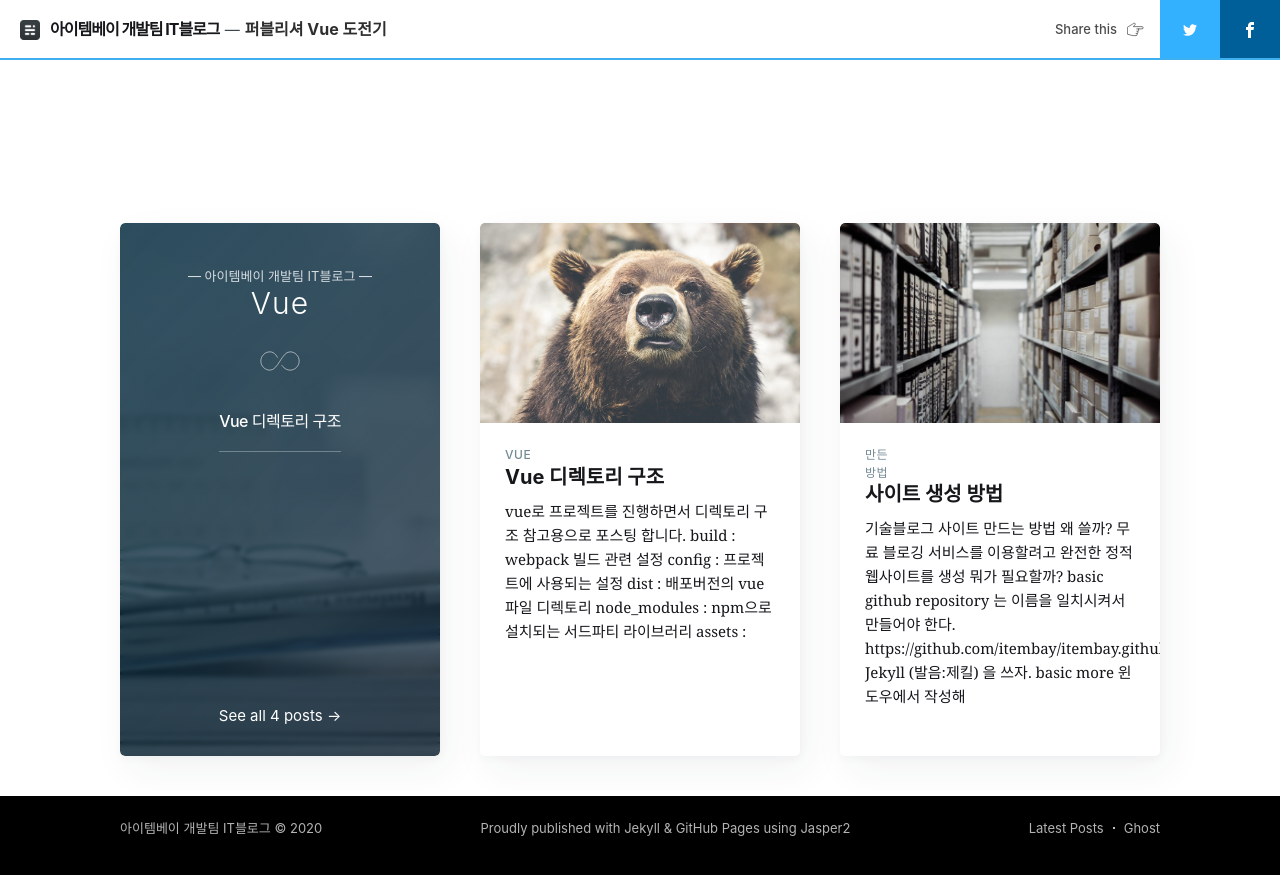
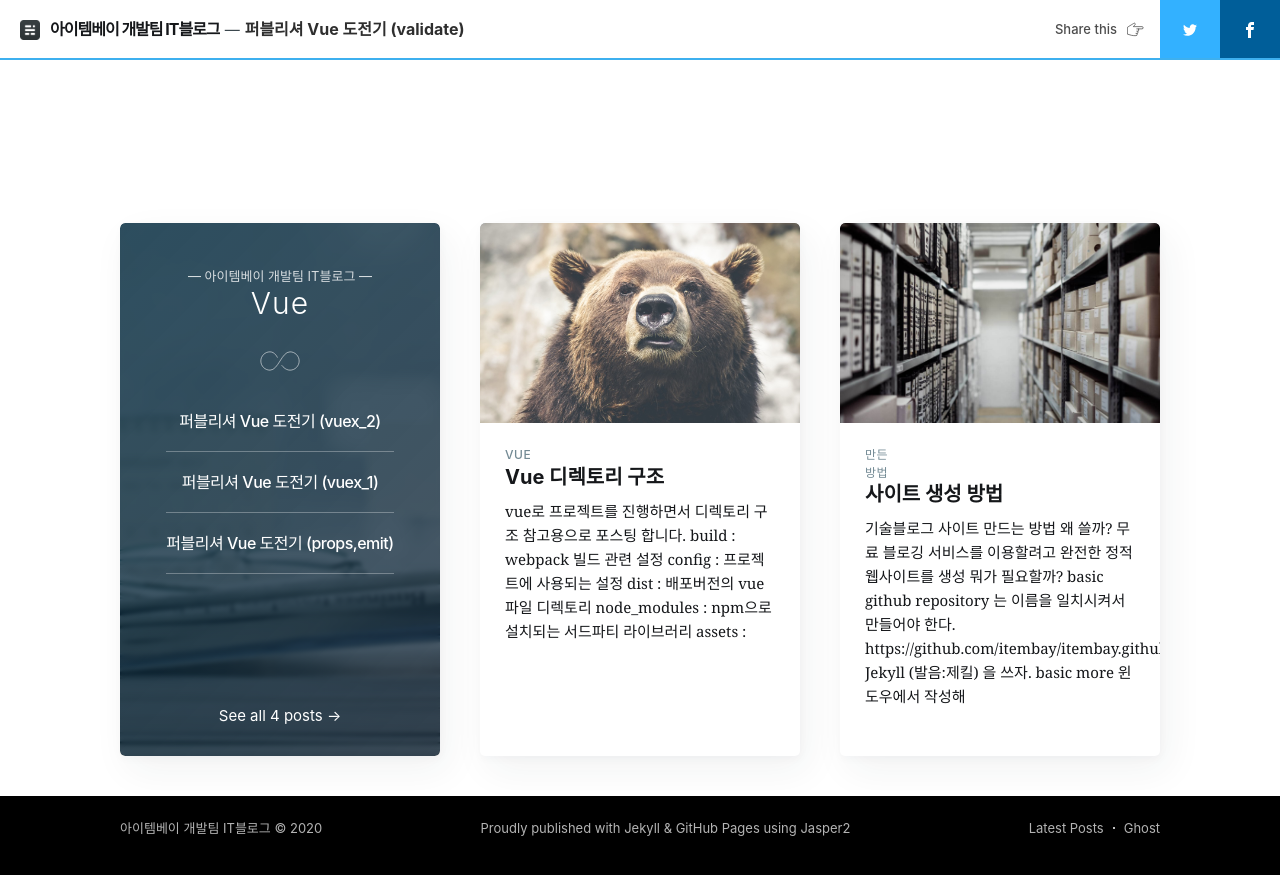
Before and after one commit to itembay/itembay.github.io, a Jekyll site: the page built from _posts/2020-01-30-vue.md, in a window 1280 px wide and 900 px high, scrolled down 4537 px. Shown: the top 875 px of the window. Built offline with Jekyll 4.4.1, drawn with Linux system fonts in a browser that asks for light colours; nearby versions of some CDN libraries; comment, search, counter and statistics services are not loaded; some of the changed text lies outside the part shown.

Commit message:
# 제목변경

```diff
--- a/_posts/2020-01-30-vue.md
+++ b/_posts/2020-01-30-vue.md
@@ -3,7 +3,7 @@
 current: post
 cover: assets/images/design.jpg
 navigation: True
-title: 퍼블리셔 Vue 도전기
+title: 퍼블리셔 Vue 도전기 (validate)
 comments : true
 date: 2020-02-07
 tags: vue validate vee-validate
--- a/_posts/2020-02-26-vue_props.md
+++ b/_posts/2020-02-26-vue_props.md
@@ -3,7 +3,7 @@
 current: post
 cover: assets/images/writing.jpg
 navigation: True
-title: 퍼블리셔 Vue 도전기
+title: 퍼블리셔 Vue 도전기 (props,emit)
 comments : true
 date: 2020-03-03
 tags: vue 데이터통신 props emit
--- a/_posts/2020-03-10-vue-store.md
+++ b/_posts/2020-03-10-vue-store.md
@@ -3,7 +3,7 @@
 current: post
 cover: assets/images/sky.jpg
 navigation: True
-title: 퍼블리셔 Vue 도전기
+title: 퍼블리셔 Vue 도전기 (vuex_1)
 comments : true
 date: 2020-03-10
 tags: vue 데이터통신 vuex
--- a/_posts/2020-03-18-vue-store2.md
+++ b/_posts/2020-03-18-vue-store2.md
@@ -3,7 +3,7 @@
 current: post
 cover: assets/images/sky.jpg
 navigation: True
-title: 퍼블리셔 Vue 도전기
+title: 퍼블리셔 Vue 도전기 (vuex_2)
 comments : true
 date: 2020-03-18
 tags: vue 데이터통신 vuex
```
